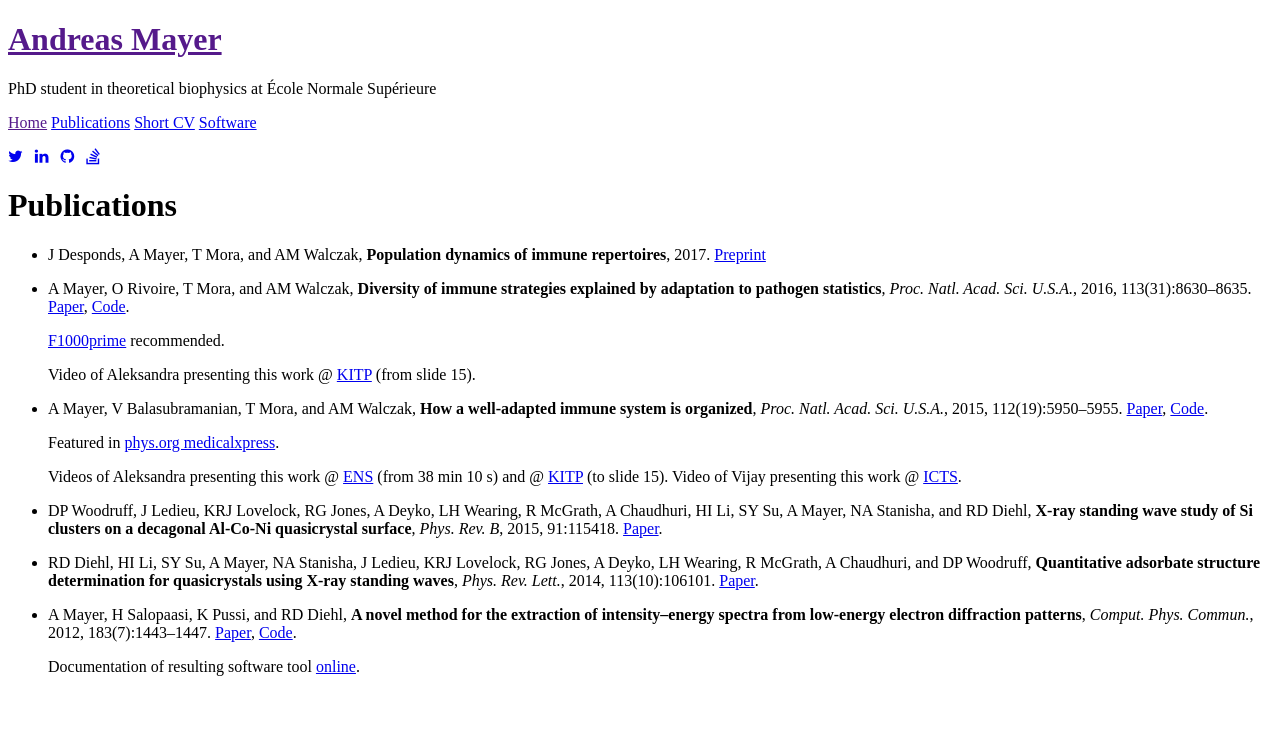
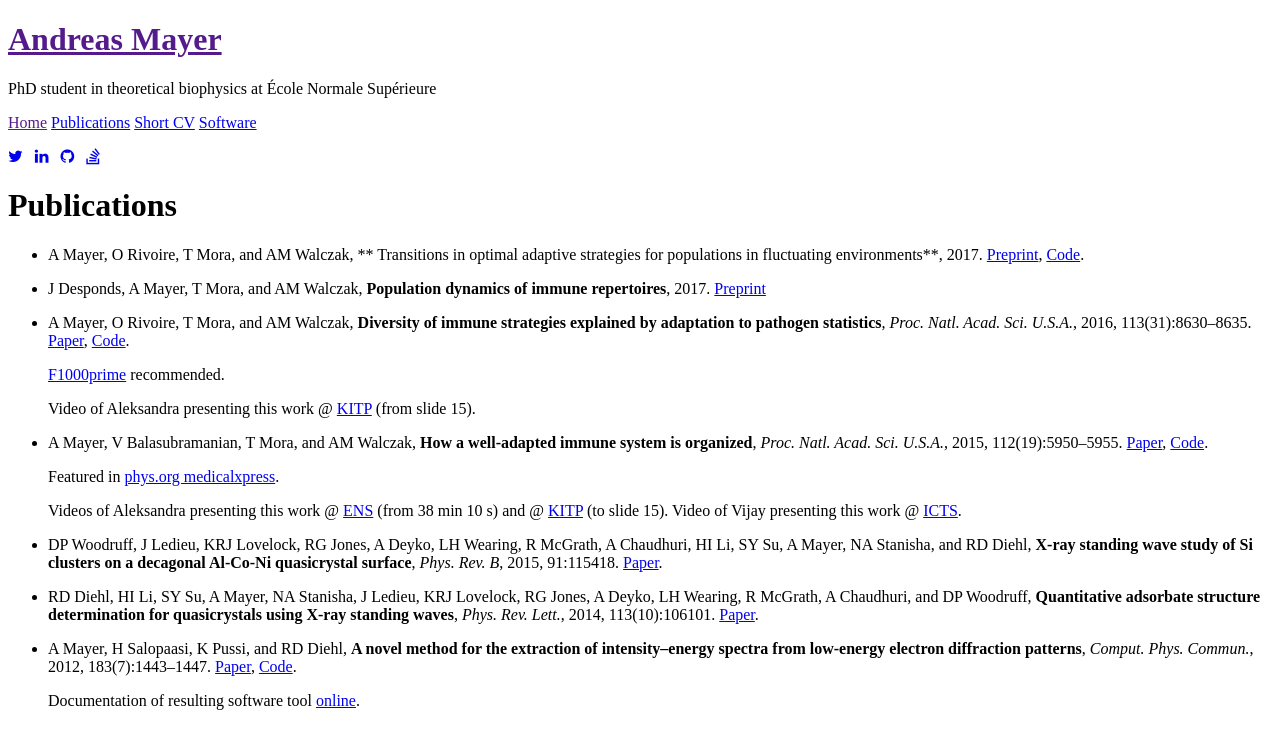
Before and after one commit to andim/andim.github.io, a Jekyll site: the page built from publications.md, in a window 1280 px wide. Shown: the top 749 px of the page. Built offline with Jekyll 4.4.1, drawn with Linux system fonts in a browser that asks for light colours; nearby versions of some CDN libraries.

Commit message:
new publication

```diff
--- a/publications.md
+++ b/publications.md
@@ -2,6 +2,9 @@
 layout: page
 title: Publications
 ---
+
+
+*   A Mayer, O Rivoire, T Mora, and AM Walczak, ** Transitions in optimal adaptive strategies for populations in fluctuating environments**, 2017. [Preprint](hPape://arxiv.org/abs/1703.09780), [Code](https://github.com/andim/transitions-paper).
 
 *   J Desponds, A Mayer, T Mora, and AM Walczak, **Population dynamics of immune repertoires**, 2017. [Preprint](https://doi.org/10.1101/112755)
 
```
